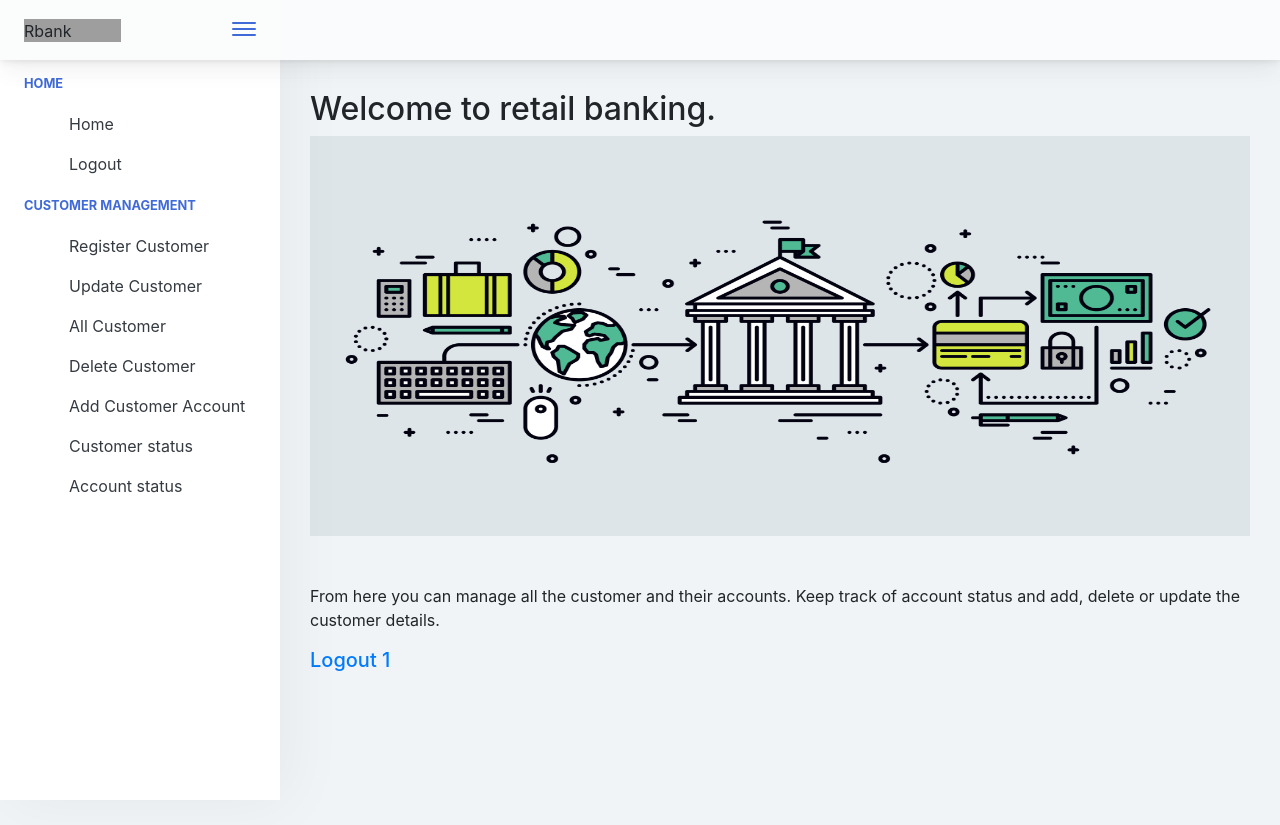
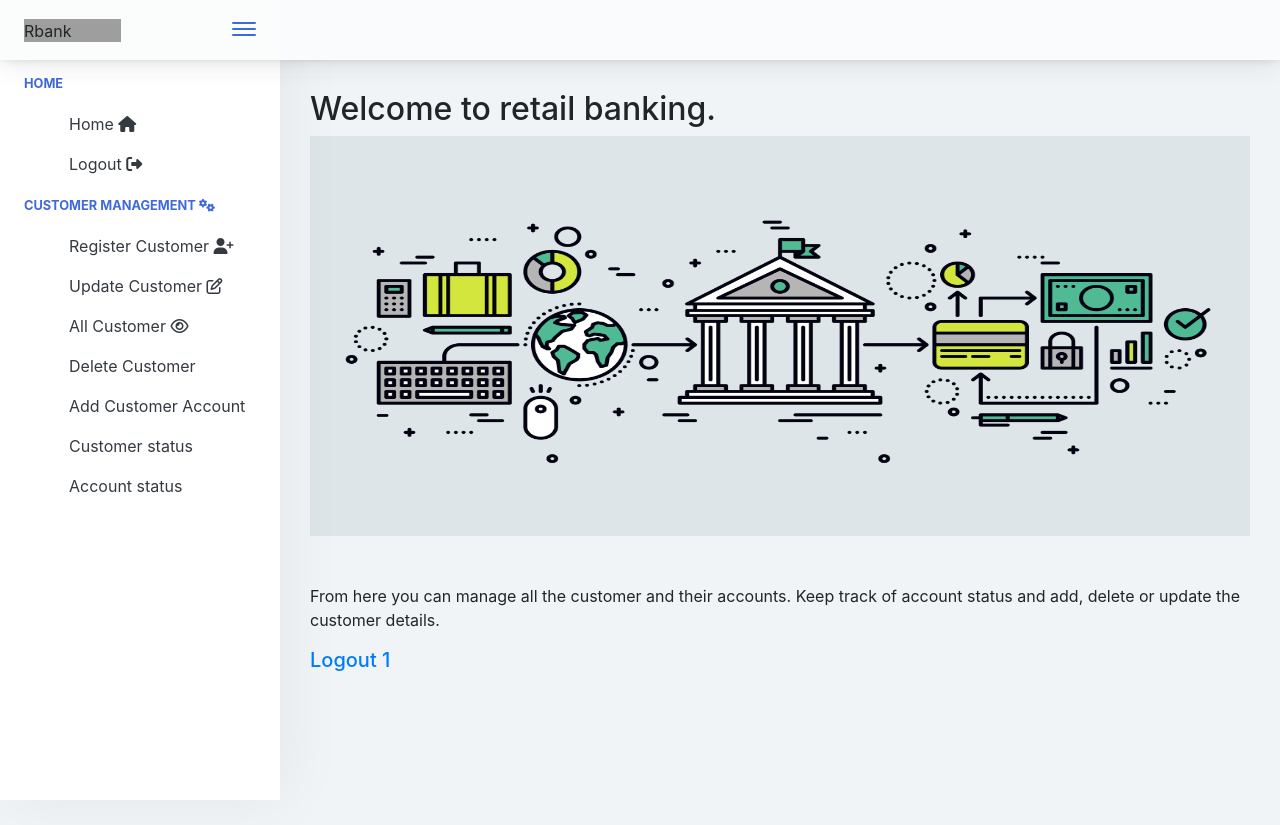
Before and after one commit to authoritydmc/rbank_python_flask, a Flask app: page / in a window 1280 px wide. Shown: the top 825 px of the page. Run offline with Flask 2, Linux system fonts and the light colour scheme; the visitor is signed in with stand-in values (Sample User, id 1); some libraries are stand-ins or nearby versions; grey boxes are pictures that could not be loaded.

Commit message:
added icon

```diff
--- a/retail_banking/templates/includes/sidebar.html
+++ b/retail_banking/templates/includes/sidebar.html
@@ -12,20 +12,23 @@
                         class="fas fa-sign-in-alt"></i></a>
                   </li>
                   <li class="nav-item active">
-                    <a class="btn nav-link {% if registerExecutive %}btn-primary {% endif%}" href='{{ url_for("registerExecutive") }}'>Register</a>
+                    <a class="btn nav-link {% if registerExecutive %}btn-primary {% endif%}" href='{{ url_for("registerExecutive") }}'>Register
+                    <i class="fa fa-user-plus" aria-hidden="true"></i></a>
                   </li>
                 {% else %}
 
                 <li class="app-sidebar__heading">Home</li>
-                <li class="active" ><a href="{{ url_for('home')}}">Home</a></li>
+                <li class="active" ><a href="{{ url_for('home')}}">Home <i class="fa fa-home" aria-hidden="true"></i></a></li>
 
-                <li class="active" ><a href="{{ url_for('logout')}}">Logout</a></li>
+                <li class="active" ><a href="{{ url_for('logout')}}">Logout <i class="fa fa-sign-out" aria-hidden="true"></i></a></li>
 
-                <li class="app-sidebar__heading">Customer Management</li>
+                <li class="app-sidebar__heading">Customer Management <i class="fa fa-cogs" aria-hidden="true"></i></li>
 
-                <li><a href="{{ url_for('registerCustomer')}}" class="{% if registerCustomer %}btn-primary {% endif%}">Register Customer</a></li>
-                <li><a href="{{ url_for('updateCustomer')}}" class="{% if updateCustomer %}btn-primary {% endif%}">Update Customer</a></li>
-                <li><a href="{{ url_for('viewAllCustomer')}}" class="{% if viewAllCustomer %}btn-primary {% endif%}">All Customer</a></li>
+                <li><a href="{{ url_for('registerCustomer')}}" class="{% if registerCustomer %}btn-primary {% endif%}">Register Customer <i class="fa fa-user-plus" aria-hidden="true"></i></a></li>
+                <li><a href="{{ url_for('updateCustomer')}}" class="{% if updateCustomer %}btn-primary {% endif%}">Update Customer <i class="fa fa-pencil-square-o" aria-hidden="true"></i>
+                </a></li>
+                <li><a href="{{ url_for('viewAllCustomer')}}" class="{% if viewAllCustomer %}btn-primary {% endif%}">All Customer <i class="fa fa-eye" aria-hidden="true"></i>
+                </a></li>
                 <li><a href="">Delete Customer</a></li>
                 <li><a href="">Add Customer Account</a></li>
                 <li><a href="">Customer status</a></li>
```
